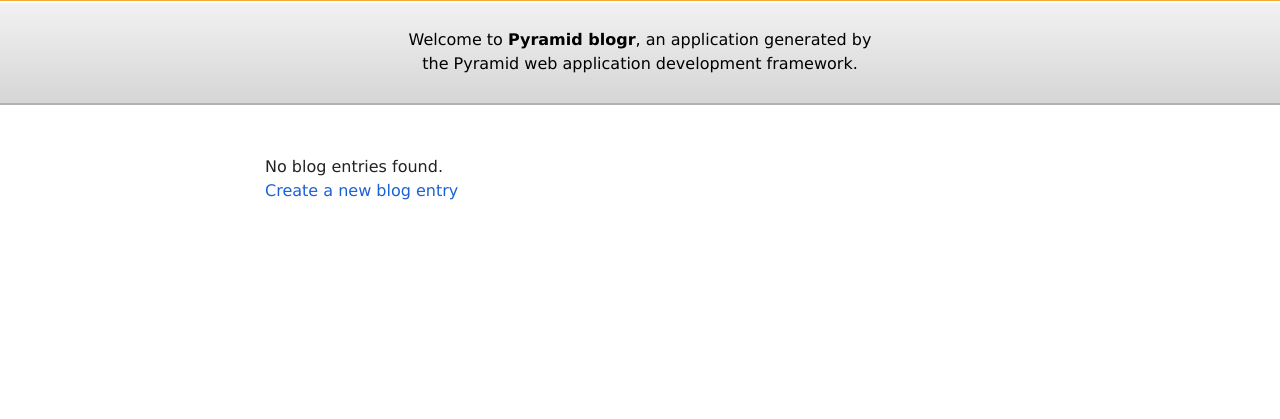
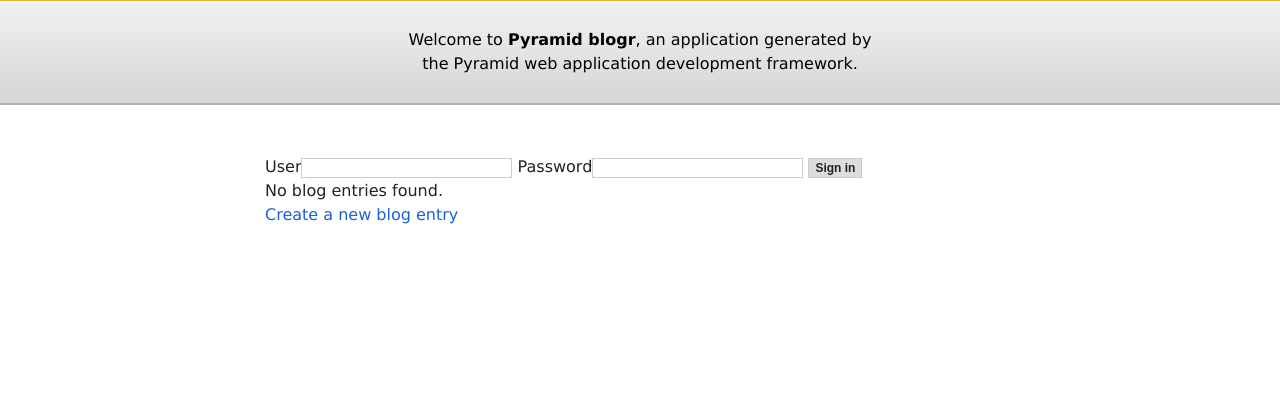
Before and after one commit to Pylons/pyramid_blogr, a Python web app: template pyramid_blogr/templates/index.mako in a window 1280 px wide. Shown: the part 229-648 px from the top of the page. Run offline with Mako, Linux system fonts and the light colour scheme; the template is opened without the code that fills it, so the values that code supplies are empty; some web fonts are replaced.

Commit message:
finished tutorial

```diff
--- a/pyramid_blogr/templates/index.mako
+++ b/pyramid_blogr/templates/index.mako
@@ -1,4 +1,18 @@
 <%inherit file="pyramid_blogr:templates/layout.mako"/>
+<%
+from pyramid.security import authenticated_userid
+user_id = authenticated_userid(request)
+%>
+% if user_id:
+	Welcome <strong>${user_id}</strong> ::
+	<a href="${request.route_url('auth',action='out')}">Sign Out</a>
+%else:
+	<form action="${request.route_url('auth',action='in')}" method="post">
+	<label>User</label><input type="text" name="username">
+	<label>Password</label><input type="password" name="password">
+	<input type="submit" value="Sign in">
+	</form>
+%endif
 
 % if paginator.items:
 
```
Also changed, not shown: pyramid_blogr/models.py (+7 -0 lines), pyramid_blogr/views.py (+12 -1 lines), 4 other files.
